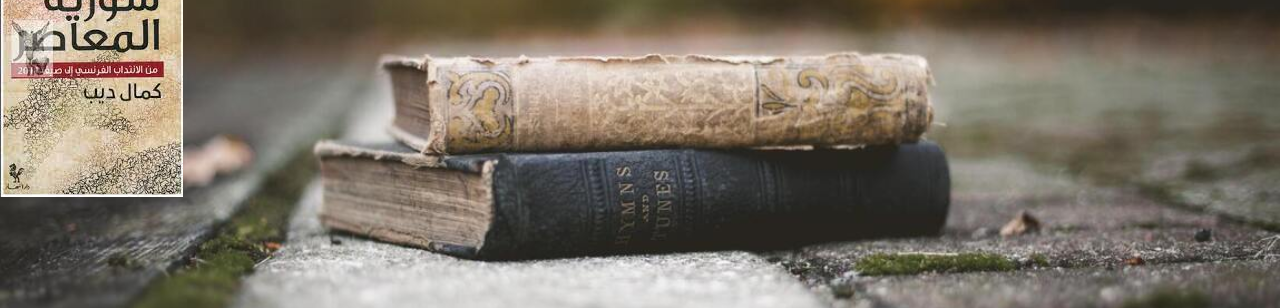
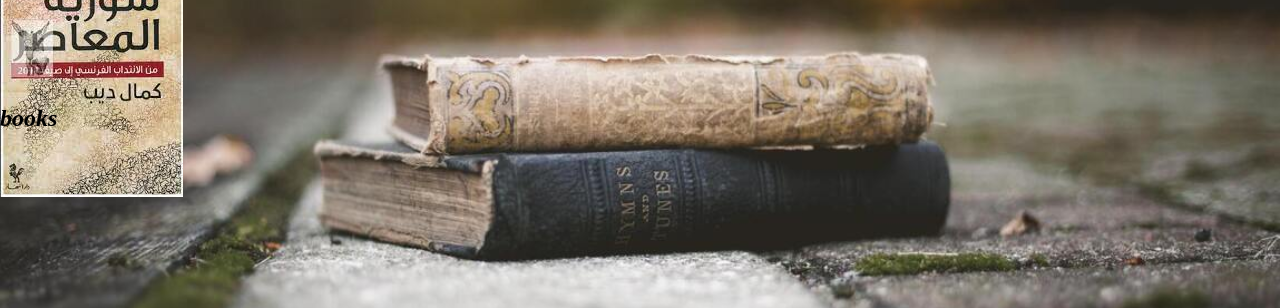
Before and after one commit to librojava/pith_of_books, a Jekyll site: the page built from history_books.html, in a window 1280 px wide. Shown: the part 258-566 px from the top of the page. Built offline with Jekyll 4.4.1, drawn with Linux system fonts in a browser that asks for light colours.

Commit message:
Update history_books.html

```diff
--- a/history_books.html
+++ b/history_books.html
@@ -11,4 +11,6 @@
   </div>
   {% endfor %}
 
+ <h2>books</h2>
+
 </div>
```
